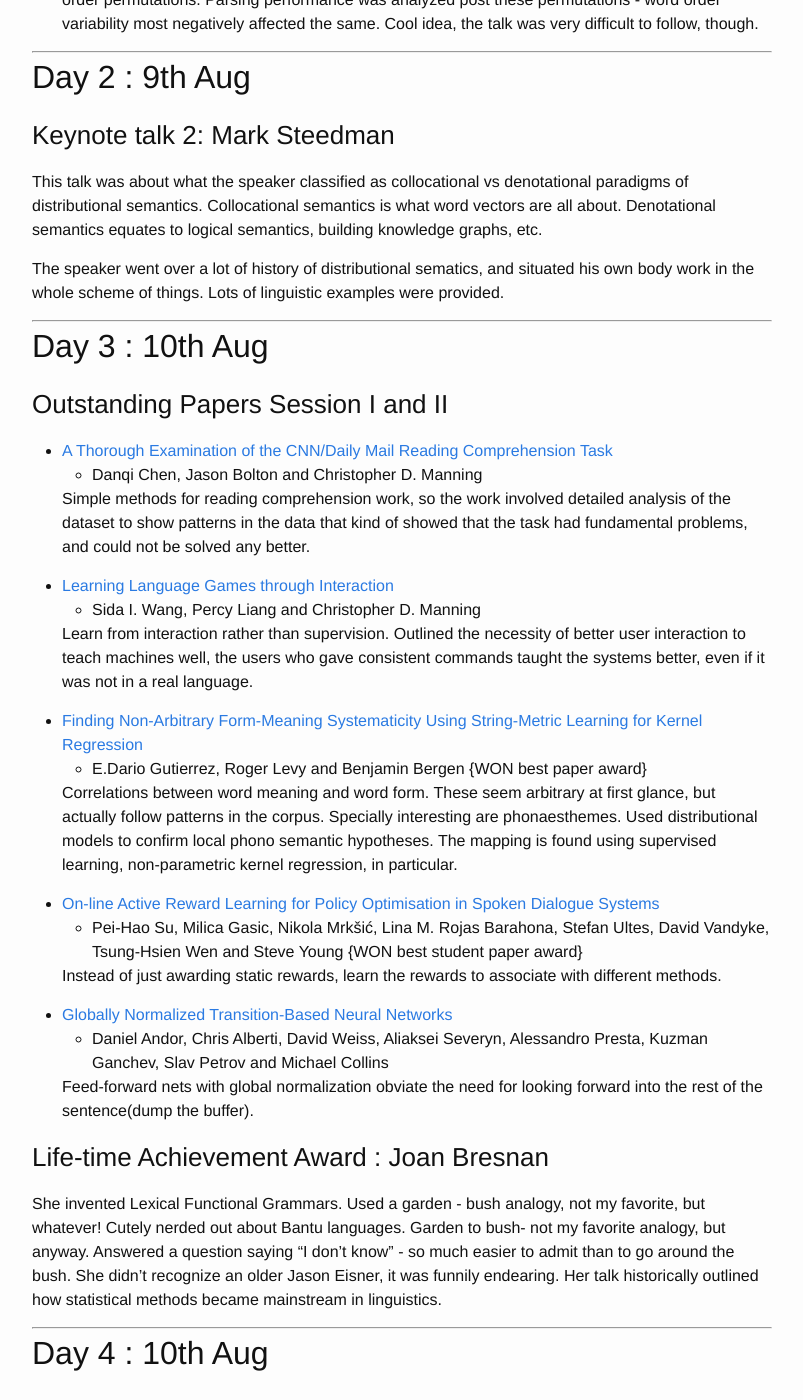
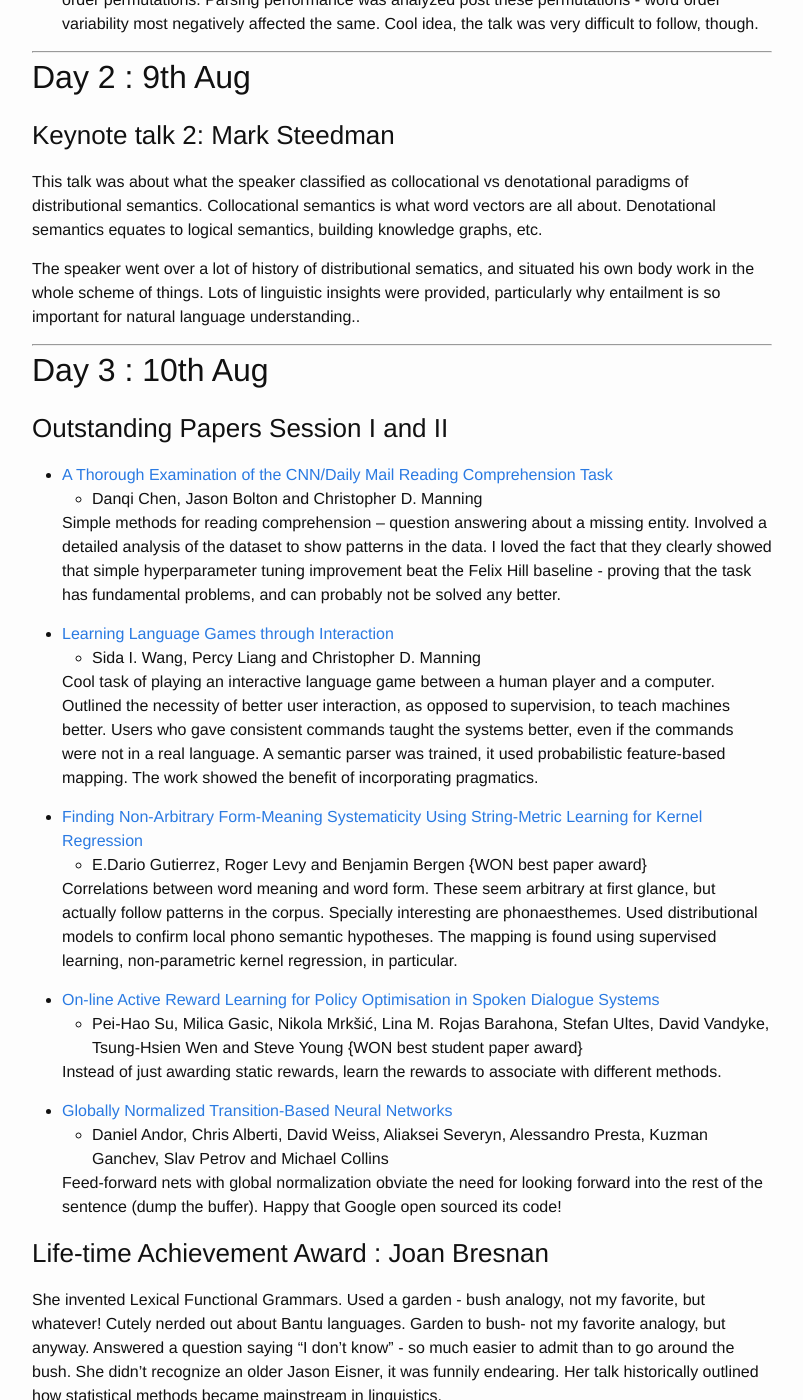
Before and after one commit to swabhs/blog, a Jekyll site: the page built from _posts/2016-08-20-acl-in-berlin.markdown, in a window 1280 px wide and 1400 px high, scrolled down 3538 px. Shown: the whole window, without its empty margins (238-1041 px from the left). Built offline with Jekyll 4.4.1, drawn with Linux system fonts in a browser that asks for light colours; some of the changed text lies outside the part shown.

Commit message:
removed negatives, expanded on the outstanding talks

```diff
--- a/_posts/2016-08-20-acl-in-berlin.markdown
+++ b/_posts/2016-08-20-acl-in-berlin.markdown
@@ -99,7 +99,7 @@ The same political issue could be framed in different ways, influencing public o
 
 This talk was about what the speaker classified as collocational vs denotational paradigms of distributional semantics. Collocational semantics is what word vectors are all about. Denotational semantics equates to logical semantics, building knowledge graphs, etc.
 
-The speaker went over a lot of history of distributional sematics, and situated his own body work in the whole scheme of things. Lots of linguistic examples were provided.
+The speaker went over a lot of history of distributional sematics, and situated his own body work in the whole scheme of things. Lots of linguistic insights were provided, particularly why entailment is so important for natural language understanding..
 
 ---
 
@@ -110,12 +110,12 @@ The speaker went over a lot of history of distributional sematics, and situated
 - [A Thorough Examination of the CNN/Daily Mail Reading Comprehension Task](http://www.aclweb.org/anthology/P/P16/P16-1223.pdf)
     * Danqi Chen, Jason Bolton and Christopher D. Manning
 
-    Simple methods for reading comprehension work, so the work involved detailed analysis of the dataset to show patterns in the data that kind of showed that the task had fundamental problems, and could not be solved any better.
+    Simple methods for reading comprehension -- question answering about a missing entity. Involved a detailed analysis of the dataset to show patterns in the data. I loved the fact that they clearly showed that simple hyperparameter tuning improvement beat the Felix Hill baseline - proving that the task has fundamental problems, and can probably not be solved any better.
 
 - [Learning Language Games through Interaction](http://www.aclweb.org/anthology/P/P16/P16-1224.pdf)
     * Sida I. Wang, Percy Liang and Christopher D. Manning
 
-    Learn from interaction rather than supervision. Outlined the necessity of better user interaction to teach machines well, the users who gave consistent commands taught the systems better, even if it was not in a real language.
+    Cool task of playing an interactive language game between a human player and a computer. Outlined the necessity of better user interaction, as opposed to supervision, to teach machines better. Users who gave consistent commands taught the systems better, even if the commands were not in a real language. A semantic parser was trained, it used probabilistic feature-based mapping. The work showed the benefit of incorporating pragmatics.
 
 - [Finding Non-Arbitrary Form-Meaning Systematicity Using String-Metric Learning for Kernel Regression](http://www.aclweb.org/anthology/P/P16/P16-1225.pdf)
     * E.Dario Gutierrez, Roger Levy and Benjamin Bergen {WON best paper award}
@@ -130,7 +130,7 @@ The speaker went over a lot of history of distributional sematics, and situated
 - [Globally Normalized Transition-Based Neural Networks](https://www.aclweb.org/anthology/P/P16/P16-1231.pdf)
     * Daniel Andor, Chris Alberti, David Weiss, Aliaksei Severyn, Alessandro Presta, Kuzman Ganchev, Slav Petrov and Michael Collins
 
-    Feed-forward nets with global normalization obviate the need for looking forward into the rest of the sentence(dump the buffer).
+    Feed-forward nets with global normalization obviate the need for looking forward into the rest of the sentence (dump the buffer). Happy that Google open sourced its code!
 
 ### Life-time Achievement Award : Joan Bresnan
 
@@ -142,7 +142,7 @@ She invented Lexical Functional Grammars. Used a garden - bush analogy, not my f
 
 ### Representation Learning Workshop
 
-Snuck into this one for the excellent line-up of keynote talks
+Snuck into this one for the excellent line-up of keynote talks...
 
 ### Keynote Talk 3: Formal and distributional semantics
 
@@ -259,14 +259,17 @@ At the end of the day, I snuck into the open discussion at the Word Vector evalu
 - [Document-level Sentiment Inference with Social, Faction, and Discourse Context](http://www.aclweb.org/anthology/P/P16/P16-1032.pdf)
     * Hannah Rashkin and Sameer Singh and Yejin Choi
 
+- [Beyond Privacy: The Social Impact of Natural Language Processing](http://www.aclweb.org/anthology/P/P16/P16-2096.pdf)
+    * Dirk Hovy and Shannon L. Spruit
 
 ## On my reading list:
 
-- [Noise reduction and targeted exploration in imitation learning for Abstract       Meaning Representation parsing](https://aclweb.org/anthology/P/P16/P16-1001.pdf)
-- [Generalized Transition-based Dependency Parsing via Control Parameters](https://  www.aclweb.org/anthology/P/P16/P16-1015.pdf)
-- [Active Learning for Dependency Parsing with Partial Annotation](http://www.aclweb.org/     anthology/P/P16/P16-1033.pdf)
+- [Generalized Transition-based Dependency Parsing via Control Parameters](https://www.aclweb.org/anthology/P/P16/P16-1015.pdf)
+- [Active Learning for Dependency Parsing with Partial Annotation](http://www.aclweb.org/anthology/P/P16/P16-1033.pdf)
 - [Stack-propagation: Improved Representation Learning for Syntax](http://www.aclweb.org/anthology/P/P16/P16-1147.pdf)
-- [Simple and Accurate Dependency Parsing Using Bidirectional LSTM Feature           Representations](http://arxiv.org/pdf/1603.04351.pdf)
+- [Simple and Accurate Dependency Parsing Using Bidirectional LSTM Feature Representations](http://arxiv.org/pdf/1603.04351.pdf)
+- [Finding Non-Arbitrary Form-Meaning Systematicity Using String-Metric Learning for Kernel Regression](http://www.aclweb.org/anthology/P/P16/P16-1225.pdf)
+- [On-line Active Reward Learning for Policy Optimisation in Spoken Dialogue Systems](https://www.aclweb.org/anthology/P/P16/P16-1230.pdf)
 
 One cool thing I've got to mention is that ACL this year was a strong indicator that the community is thinking about gender diversity. We’re lucky to have a fair amount of female NLP researchers, compared to other areas in Computer Science. However, there are still milestones to achieve. ACL encouraged a lot of women speakers. I met a lot of cool researchers - Sharon Goldwater, Emily Bender, Animashree Anandkumar and had one of the best brainstorming sessions with Yejin Choi. It makes a big difference to me seeing successful women in the field - I can relate to them and it reaffirms my faith in my own decision to pursue NLP. It was total fun hearing them nerd out about their research (something I kind of miss about CMU, everyone was always nerding it out).
 
```
Also changed, not shown: other parts of _posts/2016-08-20-acl-in-berlin.markdown (+3 -3 lines).
